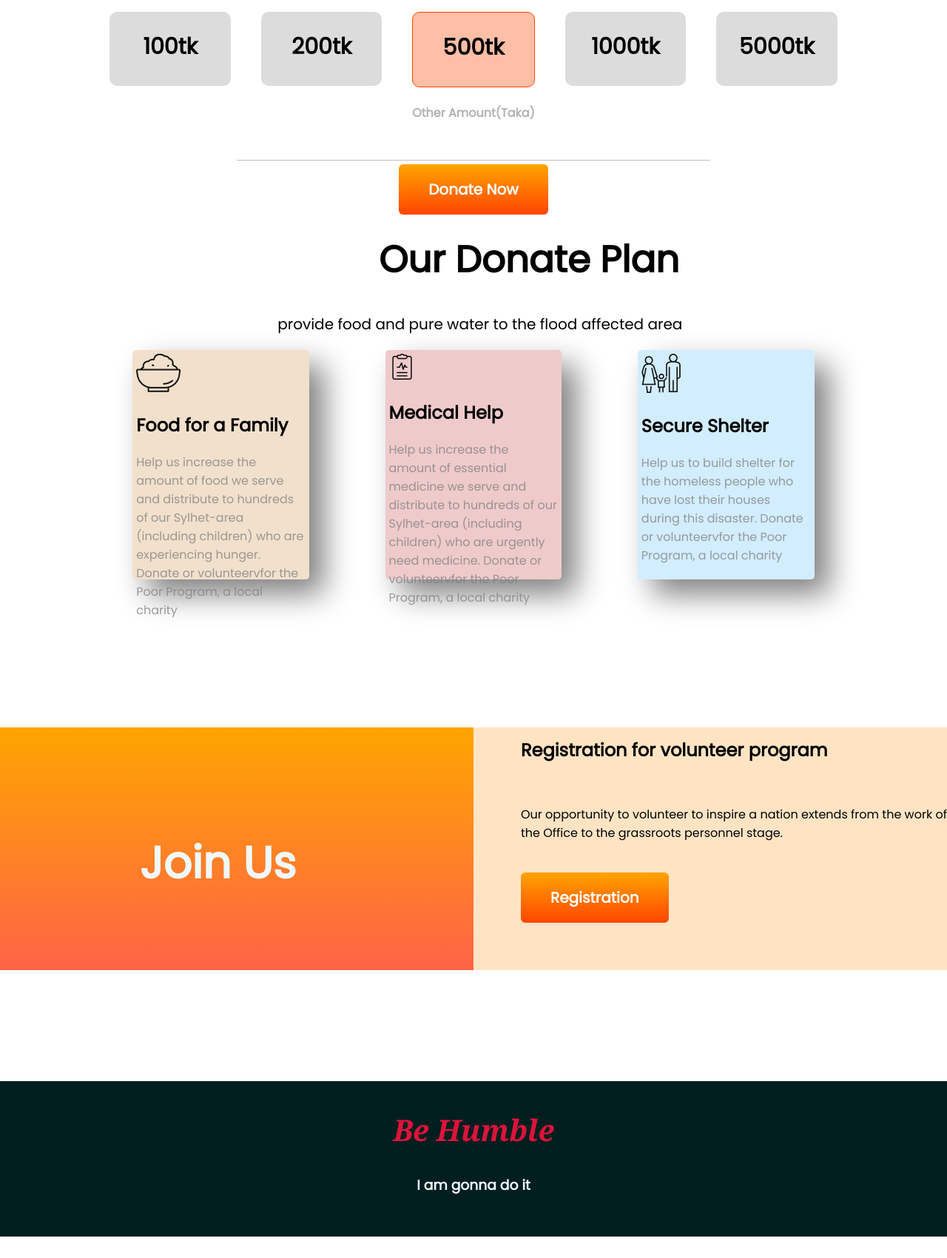
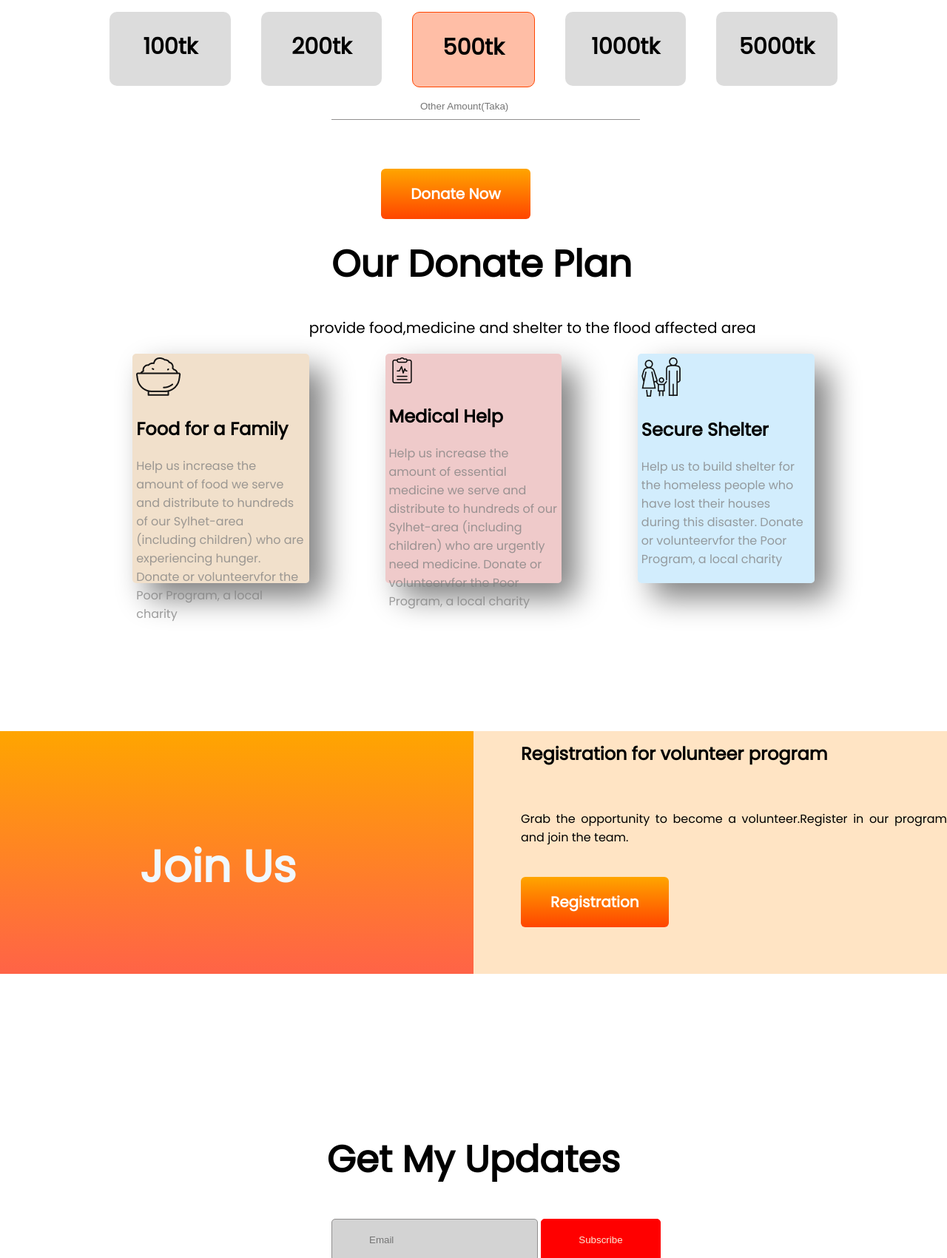
Before and after one commit to Marjan-001/Assignment-donate-today, a plain HTML site: page index.html in a window 1280 px wide. Shown: the part 1100-2800 px from the top of the page at 74% size. Before the commit the page ends 2771 px from the top, so only its background shows below. Drawn offline with Linux system fonts and the light colour scheme.

Commit message:
lastcommit

```diff
--- a/index.html
+++ b/index.html
@@ -50,14 +50,13 @@
         </div>
 
     </section>
-    <div id="input-amount">
-        <h4>Other Amount(Taka)</h4>
+    <div class="other-amount">
+        <input type="number" placeholder="Other Amount(Taka)">
         <a target="_blank" class="link-button"="">Donate Now</a>
-
     </div>
     <div class="second-heading">
         <h1> Our Donate Plan</h1>
-        <p>provide food and pure water to the flood affected area</p>
+        <p>provide food,medicine and shelter to the flood affected area</p>
     </div>
     <section class="plan">
         <div class="plan-option" id="food">
@@ -84,21 +83,27 @@
         </div>
         <div class="half-width" id="register">
             <h2>Registration for volunteer program</h2>
-            <p>Our opportunity to volunteer to inspire a nation extends from the work of the Office to the grassroots personnel stage. </p>
+            <p>Grab the opportunity to become a volunteer.Register in our program and join the team. </p>
             <a target="_blank" class="res-button"="">Registration</a>
         </div>
     </section>
-    <footer>
-        <h2>Be Humble</h2>
-        <h3>I am gonna do it</h3>
-    </footer>
+
+    <section class="get-update">
+        <h1>Get My Updates</h1>
+        <form action="">
+            <input type="email" placeholder="Email" name="" id="mail">
+            <input type="button" value="Subscribe" id="subs">
+        </form>
 
 
-
-
-
+    </section>
 
 
 </body>
 
+<footer>
+    <h2>Be Humble</h2>
+    <h3>I am gonna do it</h3>
+</footer>
+
 </html>
--- a/style.css
+++ b/style.css
@@ -45,7 +45,7 @@ body {
 
 .second-heading {
     padding-top: 5%;
-    padding-left: 40%;
+    padding-left: 35%;
     text-align: justify;
     position: absolute;
 }
@@ -57,6 +57,8 @@ body {
 
 .second-heading p {
     margin-left: -50%;
+    padding-left: 40%;
+    justify-content: center;
     font-size: 20px;
     text-align: center;
 }
@@ -84,15 +86,26 @@ body {
     border: 1px solid orangered;
 }
 
-#input-amount {
-    color: rgba(128, 128, 128, 0.608);
-    font-weight: lighter;
-    text-align: center;
-    position: relative;
-    bottom: 0;
-    margin-left: 25%;
-    width: 50%;
-    border-bottom: 1.5px solid rgba(128, 128, 128, 0.499);
+input[type=number] {
+    display: flex;
+    padding: 10px 120px;
+    margin-left: 50%;
+    margin-right: 50%;
+    margin: 8px 0;
+    border-top: none;
+    border-left: none;
+    border-right: none;
+    border-bottom: 1px solid rgb(145, 143, 143);
+    margin-bottom: 30px;
+}
+
+.other-amount {
+    padding-left: 35%;
+    padding-right: 30%;
+}
+
+.other-amount a {
+    margin-left: 15%;
 }
 
 .plan {
@@ -185,6 +198,34 @@ body {
     border-radius: 6px;
 }
 
+.get-update h1 {
+    padding-top: 5%;
+    font-size: 50px;
+    text-align: center;
+}
+
+#mail {
+    margin-left: 35%;
+    padding: 20px 50px;
+    background-color: rgba(128, 128, 128, 0.347);
+    border-top: 1px solid rgb(145, 143, 143);
+    border-bottom: 1px solid rgb(145, 143, 143);
+    border-left: 1px solid rgb(145, 143, 143);
+    border-right: 1px solid rgb(145, 143, 143);
+    border-radius: 5px;
+}
+
+#subs {
+    padding: 20px 50px;
+    color: antiquewhite;
+    background-color: red;
+    border-top: 1px solid red;
+    border-bottom: 1px solid red;
+    border-left: 1px solid red;
+    border-right: 1px solid red;
+    border-radius: 5px;
+}
+
 footer {
     margin-top: 10%;
     height: 210px;
```
